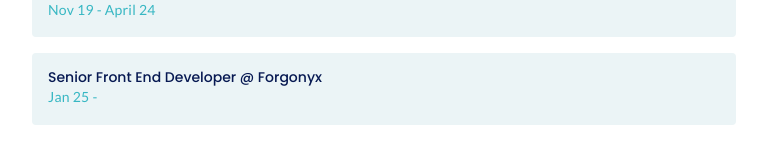
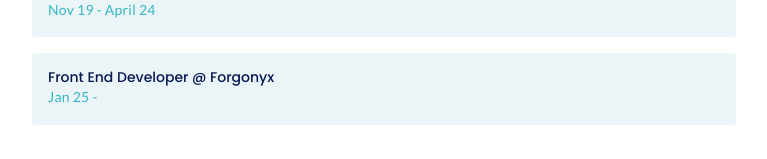
Before and after one commit to harrythettayil/portfolio-react, a React (Vite) app: page / in a window 1280 px wide. Shown: the part 531-690 px from the top of the page, without its empty margins (256-1023 px from the left). Built offline with nearby package versions, Linux system fonts and the light colour scheme.

Commit message:
position update

```diff
--- a/src/components/experience/exp.js
+++ b/src/components/experience/exp.js
@@ -4,7 +4,7 @@
     time: "Nov 19 - April 24",
   },
   {
-    title: "Senior Front End Developer @ Forgonyx",
+    title: "Front End Developer @ Forgonyx",
     time: "Jan 25 -",
   }
 ]
```
